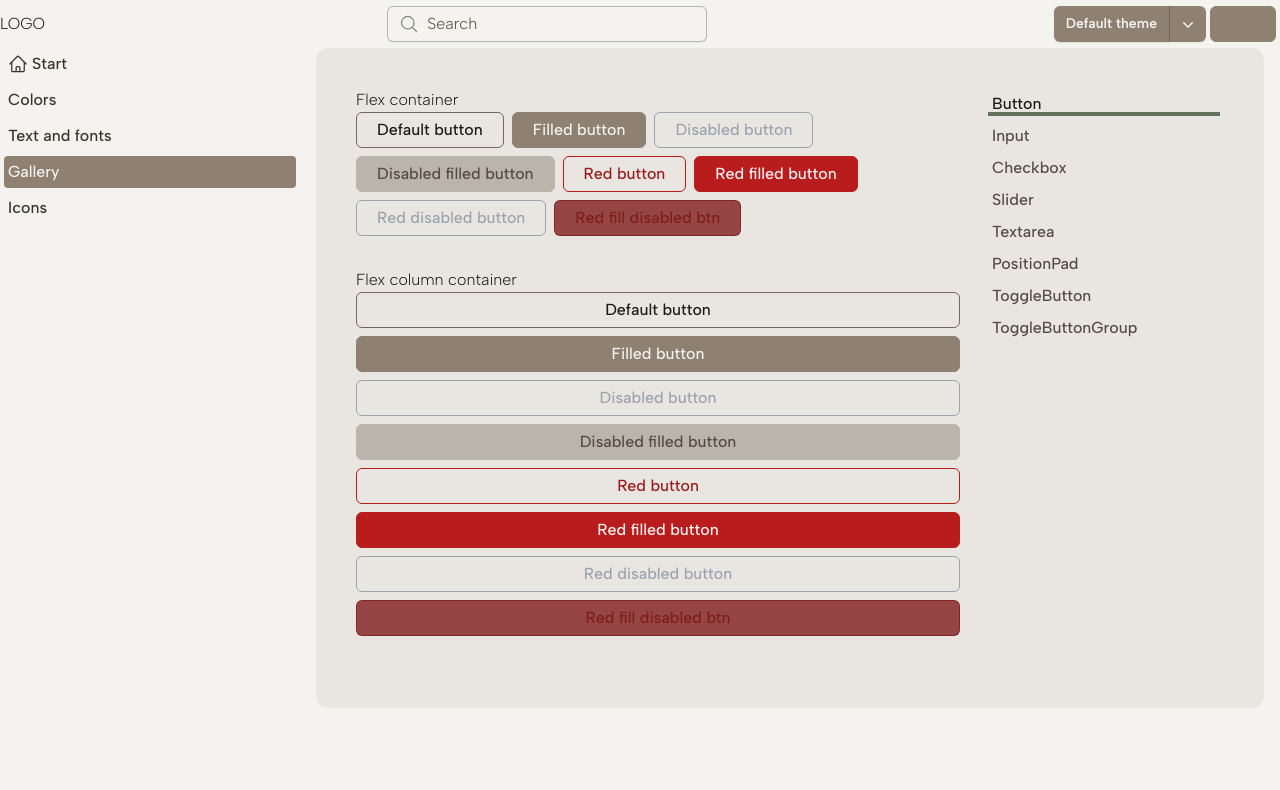
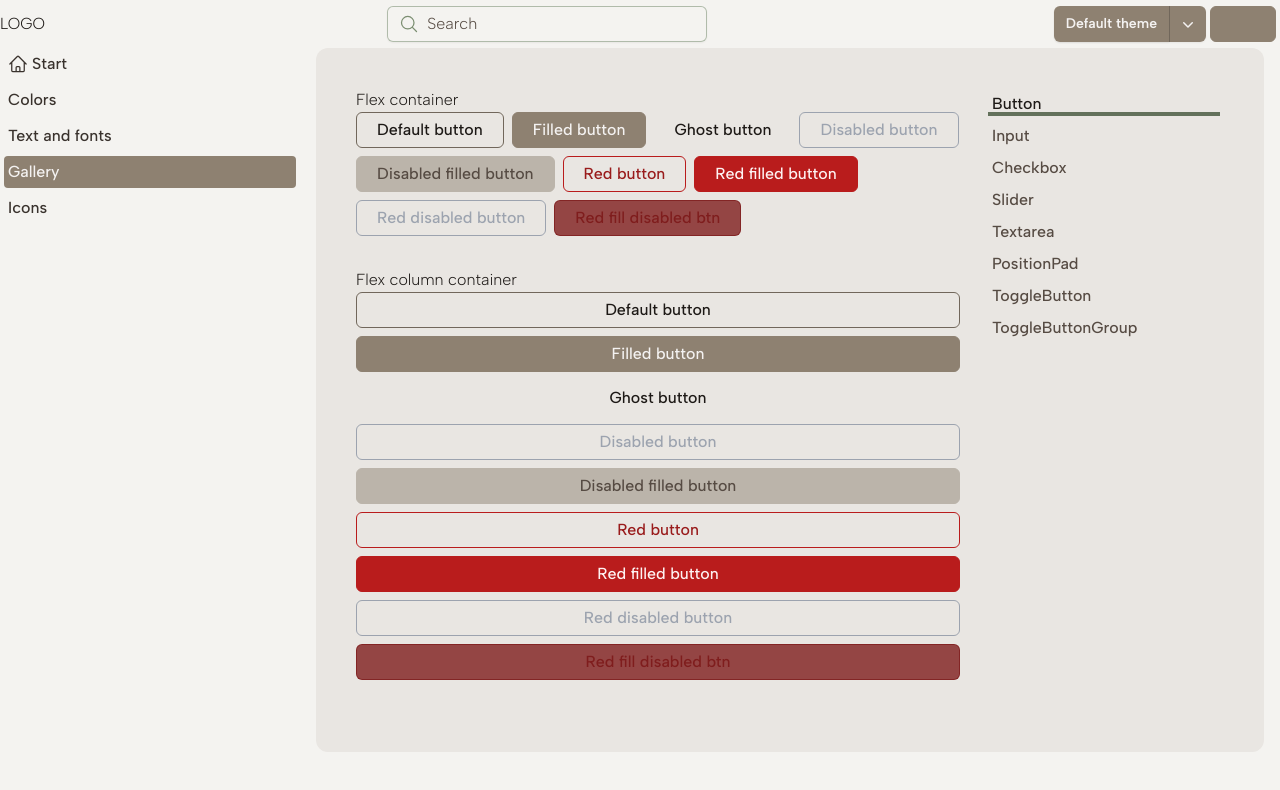
Before and after one commit to allbin/styles, a React (Vite) app: page /gallery/btn in a window 1280 px wide. Shown: the top 790 px of the page. Built offline with nearby package versions, Linux system fonts and the light colour scheme; some icons are missing.

Commit message:
Add ghost button variant

```diff
--- a/src/components/Button/Button.tsx
+++ b/src/components/Button/Button.tsx
@@ -5,6 +5,7 @@ interface ButtonProps extends ButtonHTMLAttributes<HTMLButtonElement> {
   onClick?: () => void;
   tooltip?: string;
   filled?: boolean;
+  ghost?: boolean;
   red?: true;
 }
 
@@ -14,6 +15,7 @@ const Button: React.FC<PropsWithChildren<ButtonProps>> = ({
   className,
   filled,
   children,
+  ghost,
   red,
   ...props
 }) => {
@@ -23,9 +25,10 @@ const Button: React.FC<PropsWithChildren<ButtonProps>> = ({
       data-tooltip-id="button-tooltip"
       data-tooltip-content={tooltip}
       className={cn(
-        'flex min-h-[36px] items-center justify-center gap-2 rounded-md border border-primary-600 px-5 py-1 font-medium transition-colors hover:bg-primary-200 active:opacity-85 disabled:border-gray-400 disabled:bg-transparent disabled:text-gray-400',
+        'flex min-h-[36px] items-center justify-center gap-2 rounded-md border border-primary-600 px-5 py-1 font-medium transition-colors hover:bg-primary-200 active:opacity-80 disabled:border-gray-400 disabled:bg-transparent disabled:text-gray-400 disabled:active:opacity-100',
+        ghost && 'border-none bg-transparent hover:bg-primary-100',
         red &&
-          'border-red-700 text-red-800 hover:bg-red-500/50 hover:text-red-600',
+          'border-red-700 text-red-800 hover:bg-red-400/20 hover:text-red-600',
         filled &&
           'border-primary-500 bg-primary-500 text-text-50 hover:border-primary-500 hover:bg-primary-700 disabled:border-primary-300 disabled:bg-primary-300 disabled:text-text-700 disabled:hover:border-primary-300 disabled:hover:bg-primary-300',
         filled &&
--- a/src/components/Button/GalleryButton.tsx
+++ b/src/components/Button/GalleryButton.tsx
@@ -8,6 +8,7 @@ const Btn: React.FC = () => {
       <div className="mb-8 flex flex-wrap gap-2">
         <Button>Default button</Button>
         <Button filled>Filled button</Button>
+        <Button ghost>Ghost button</Button>
         <Button disabled>Disabled button</Button>
         <Button filled disabled>
           Disabled filled button
@@ -27,6 +28,7 @@ const Btn: React.FC = () => {
       <div className="mb-8 flex flex-col gap-2">
         <Button>Default button</Button>
         <Button filled>Filled button</Button>
+        <Button ghost>Ghost button</Button>
         <Button disabled>Disabled button</Button>
         <Button filled disabled>
           Disabled filled button
```
